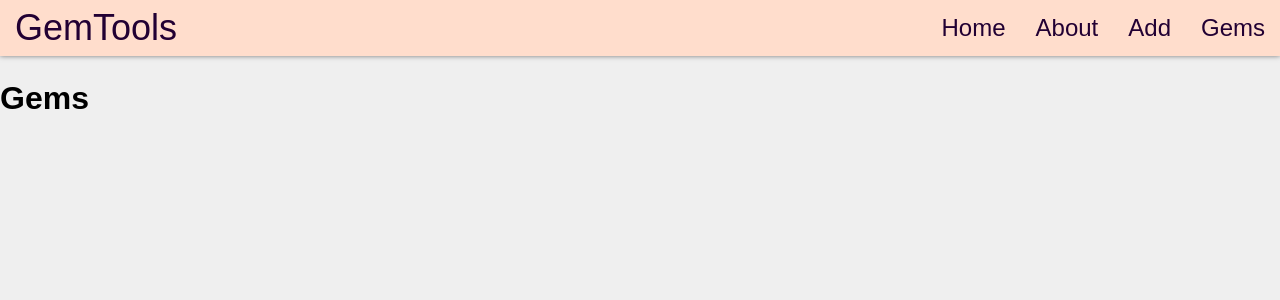
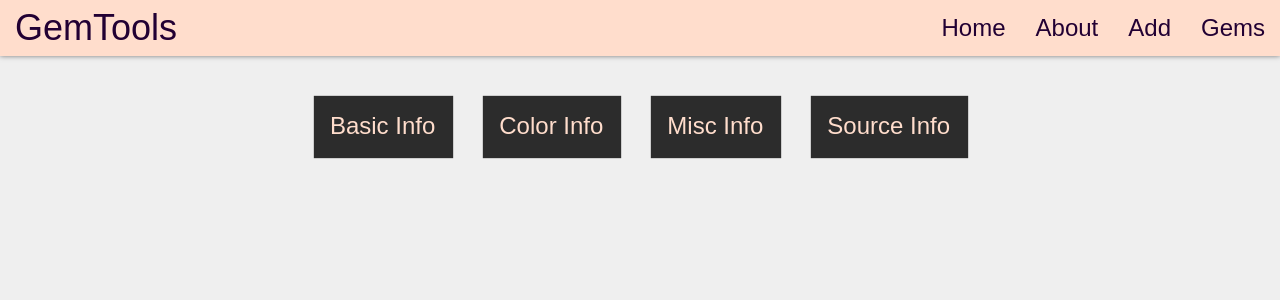
Before and after one commit to timegated/gem-study-tool, a React app in the folder client/: page /gems in a window 1280 px wide. Shown: the top 300 px of the page. Built offline with nearby package versions, Linux system fonts and the light colour scheme; a web font is replaced by a local one.

Commit message:
gemBasic(component): working on retrieving data via useEffect

```diff
--- a/client/src/App.js
+++ b/client/src/App.js
@@ -5,6 +5,7 @@ import About from './components/Pages/About/About';
 import Add from './components/Gems/Add/Add';
 import Gems from './components/Gems/Gems/Gems';
 import Navbar from './components/Layout/Navbar/Navbar';
+import GemBasic from './components/Gems/Gems/GemBasicInfo/GemBasic';
 // import Footer from './components/Layout/Footer/Footer';
 import './App.css';
 
@@ -18,6 +19,8 @@ const App = () => {
           <Route exact path="/about" component={About} />
           <Route exact path="/add" component={Add} />
           <Route exact path="/gems" component={Gems} />
+          <Route exact path="/gembasic" component={GemBasic} />
+
         </Switch>
         {/* <Footer /> */}
       </Router>
--- a/client/src/components/Gems/Add/Add.js
+++ b/client/src/components/Gems/Add/Add.js
@@ -1,11 +1,11 @@
 import React, { useState } from 'react';
-import Basic from '../Basic/Basic';
+import BasicAdd from '../Basic/BasicAdd';
 import styles from './Add.css';
 
 const Add = () => {
   return (
     <div className={styles.addContent}>
-      <Basic />
+      <BasicAdd />
     </div>
   );
 };
--- a/client/src/components/Gems/Basic/Basic.js
+++ b/client/src/components/Gems/Basic/BasicAdd.js
@@ -1,6 +1,6 @@
 import React, { useState } from 'react';
 import axios from 'axios';
-import styles from './Basic.css';
+import styles from './BasicAdd.css';
 
 const Basic = () => {
   const [basicInfo, setBasicInfo] = useState({
@@ -19,7 +19,7 @@ const Basic = () => {
   };
 
   const onSubmit = (e) => {
-    axios.post('/basic', basicInfo);
+    axios.post('/api/basic', basicInfo);
     setBasicInfo({
       name: '',
       species: '',
--- /dev/null
+++ b/client/src/components/Gems/Gems/GemBasicInfo/GemBasic.css
@@ -0,0 +1,4 @@
+.gemBasicContent {
+  margin: 5rem auto;
+  background: hsl(20, 100%, 90%);
+}
--- /dev/null
+++ b/client/src/components/Gems/Gems/GemBasicInfo/GemBasic.js
@@ -0,0 +1,24 @@
+import React, { useEffect, useState } from 'react';
+import axios from 'axios';
+import styles from './GemBasic.css';
+
+const GemBasic = () => {
+  const [data, setData] = useState(null);
+
+  useEffect(() => {
+    const getBasicData = async () => {
+      const res = await axios.get('/api/basic');
+      setData(res.data);
+    };
+    getBasicData();
+  }, []);
+  console.log(data);
+
+  return (
+    <div className={styles.gemBasicContent}>
+      <h1>Gem Basic Info</h1>
+    </div>
+  );
+};
+
+export default GemBasic;
--- a/client/src/components/Gems/Gems/Gems.css
+++ b/client/src/components/Gems/Gems/Gems.css
@@ -1,4 +1,16 @@
 .gemContent {
   margin: 5rem auto;
   color: black;
+  display: flex;
+  justify-content: center;
 }
+
+.gemContent a {
+  margin: 1rem;
+  text-decoration: none;
+  padding: 1rem;
+  font-size: 24px;
+  background: #2c2c2c;
+  color: #FFDDCC;
+  box-shadow: 1px 1px 1px 1px #2c2c2c;
+}
--- a/client/src/components/Gems/Gems/Gems.js
+++ b/client/src/components/Gems/Gems/Gems.js
@@ -1,12 +1,18 @@
 import React from 'react';
+import axios from 'axios';
+import { Link } from 'react-router-dom';
 import styles from './Gems.css';
 
 const Gems = () => {
-    return (
-        <div className={styles.gemContent}>
-            <h1>Gems</h1>
-        </div>
-    );
+
+  return (
+    <div className={styles.gemContent}>
+          <Link to='/gembasic' className={styles.gemLinks} href="#!">Basic Info</Link>
+          <Link className={styles.gemLinks} href="#!">Color Info</Link>
+          <Link className={styles.gemLinks} href="#!">Misc Info</Link>
+          <Link className={styles.gemLinks} href="#!">Source Info</Link>
+    </div>
+  );
 };
 
 export default Gems;
--- a/client/webpack.config.js
+++ b/client/webpack.config.js
@@ -24,7 +24,7 @@ module.exports = {
     port: 8080,
     compress: true,
     proxy: {
-      '/': {
+      '/api': {
         target: 'http://localhost:3000',
         secure: false,
       },
```
Also changed, not shown: client/src/components/Gems/Basic/BasicAdd.css (renamed from client/src/components/Gems/Basic/Basic.css), 4 other files (tests, documents, lock files or other folders).
